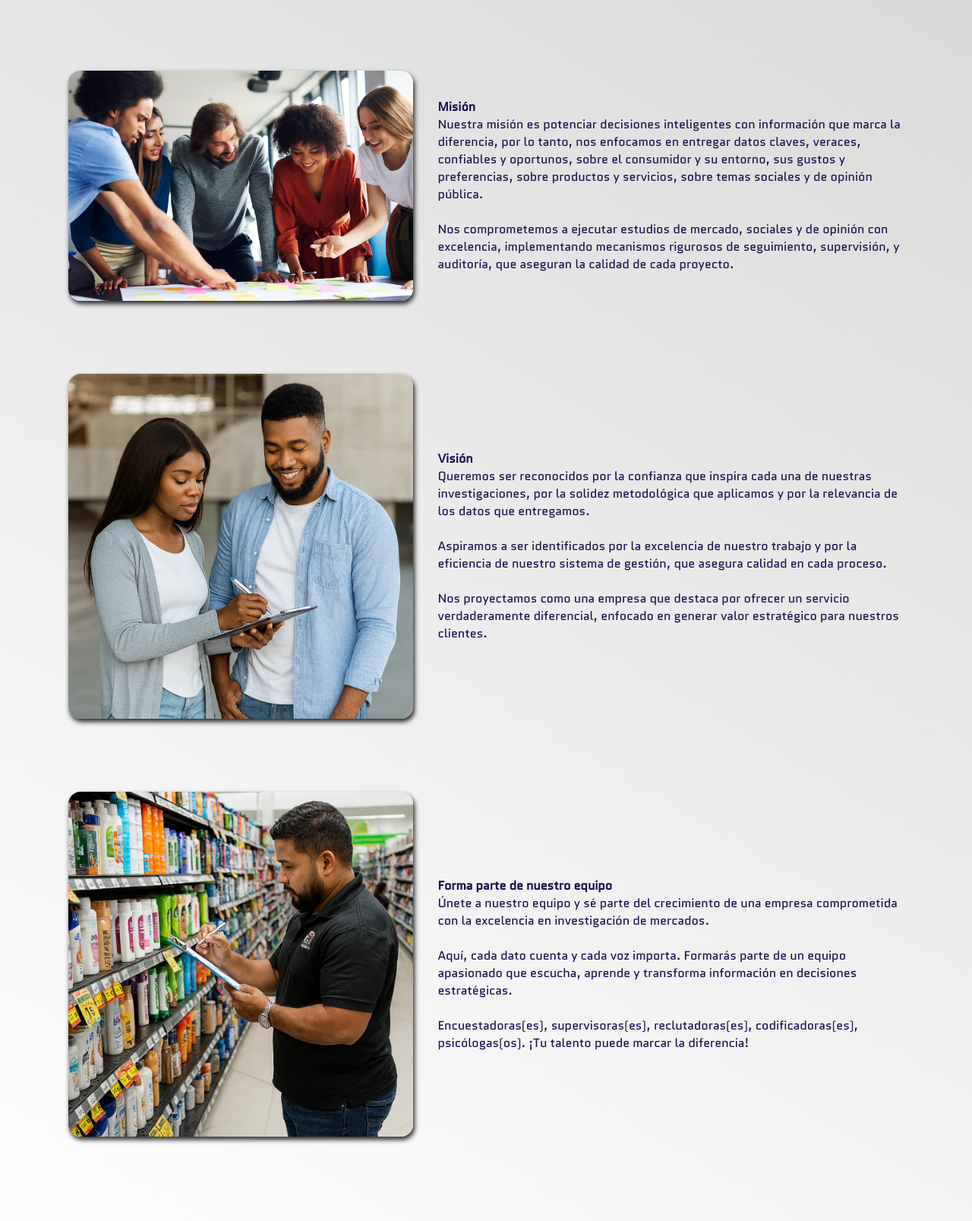
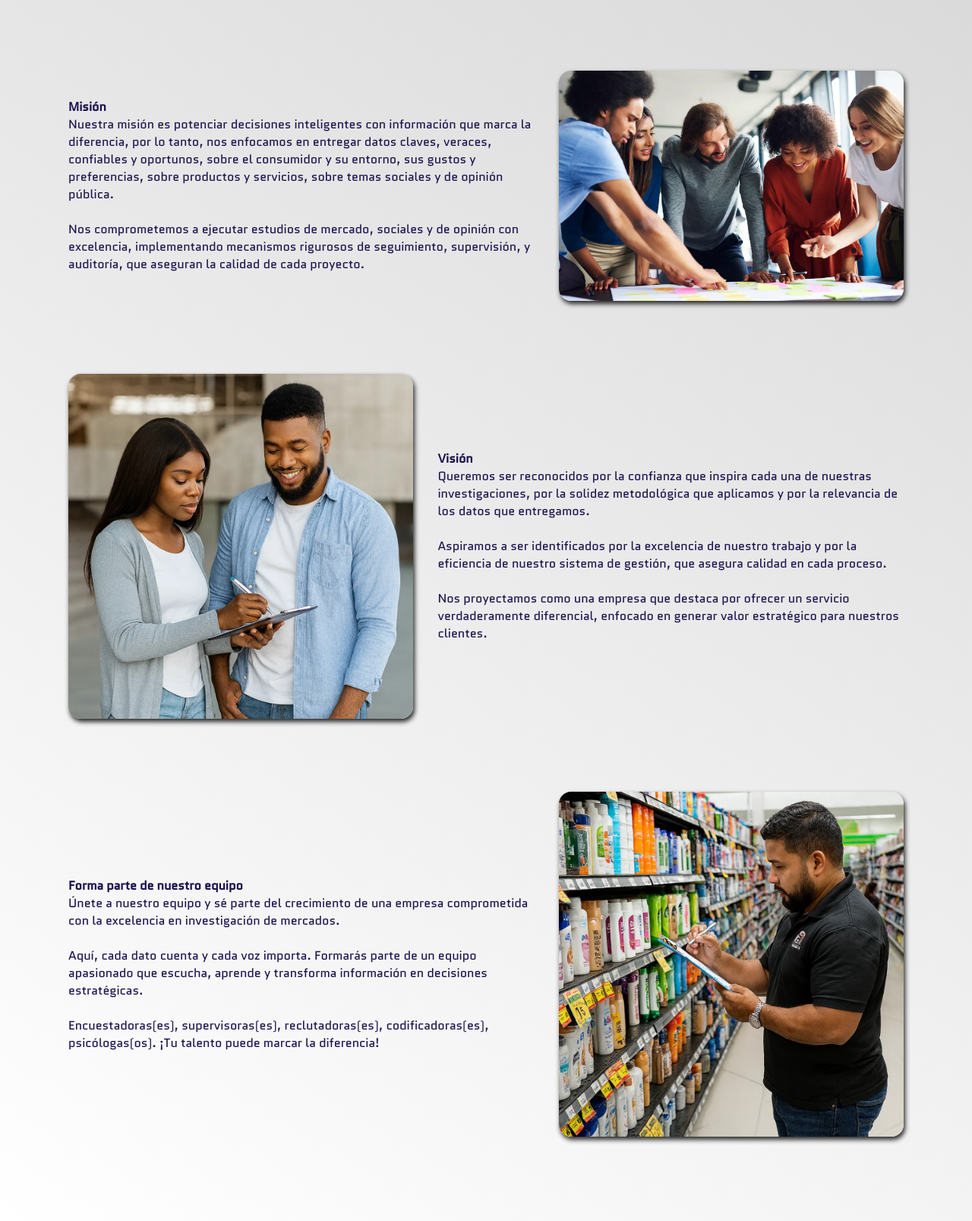
Before and after one commit to frederickcorredor/sama, a plain HTML site: page index.html in a window 1280 px wide. Shown: the part 2856-4463 px from the top of the page at 76% size. Drawn offline with Linux system fonts and the light colour scheme.

Commit message:
Update index.html

```diff
--- a/index.html
+++ b/index.html
@@ -128,7 +128,7 @@
                 </p>
                 </div>
             </div>
-            <div class="wrapper">
+            <div class="wrapper2">
                 <img src="sama4.webp" alt="" class="imagenwrapper">
                 <div class="textwrapper">
                     <h4>Misión</h4>
@@ -151,7 +151,7 @@
                 </div>
             </div>
 
-                        <div class="wrapper">
+                        <div class="wrapper2">
                 <img src="sama1.webp" alt="" class="imagenwrapper">
                 <div class="textwrapper">
                     <h4>Forma parte de nuestro equipo</h4>
```
